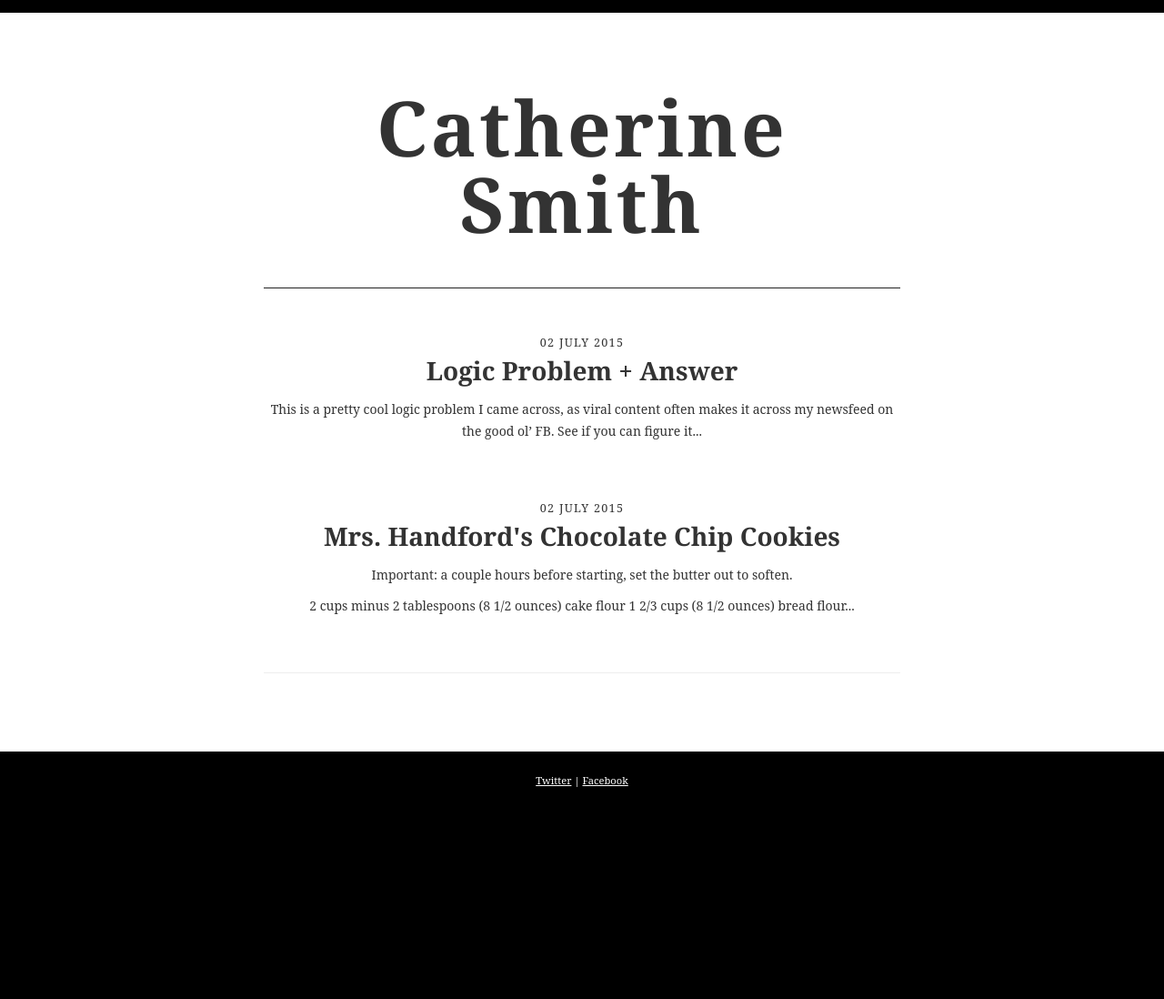
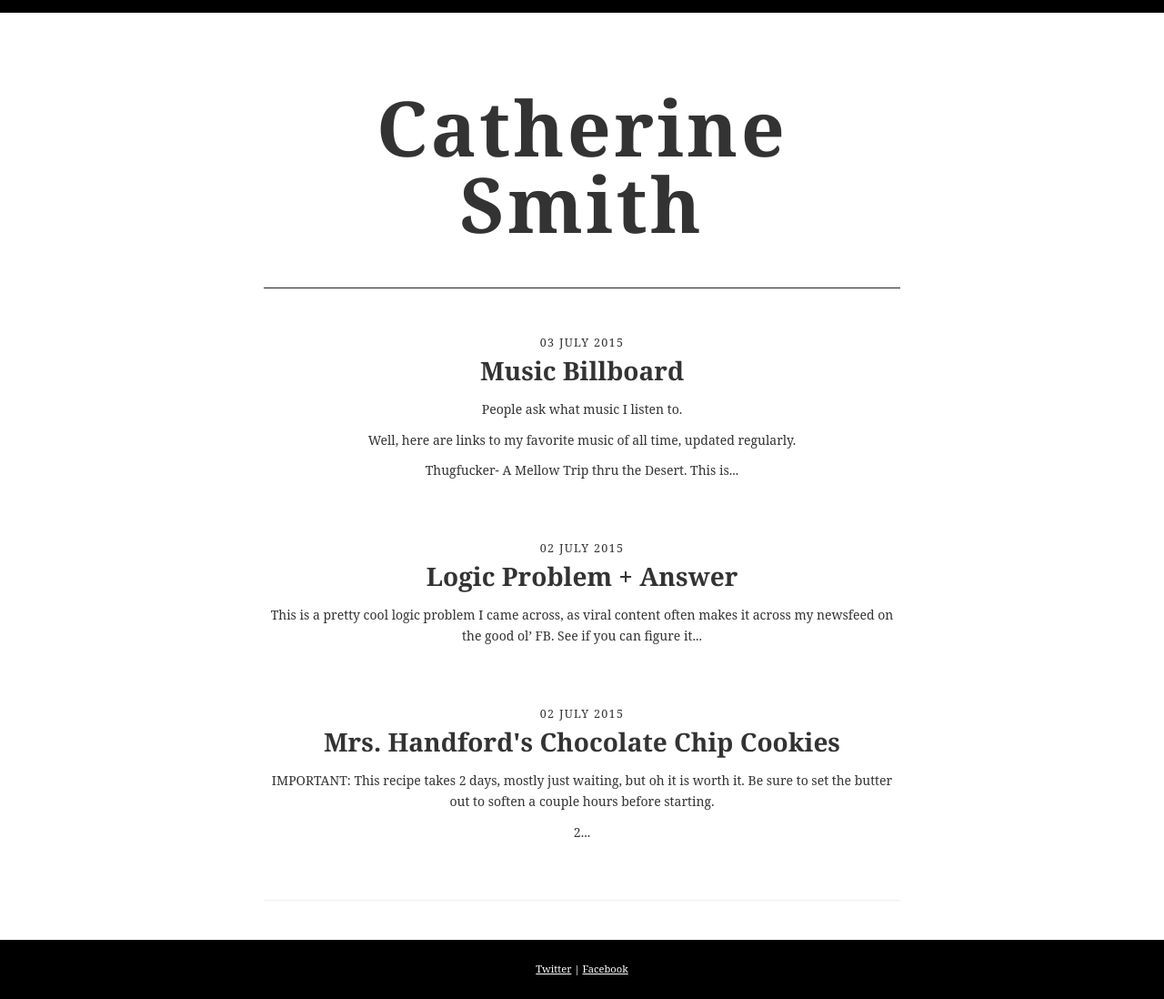
Before and after one commit to eastandwestwind/notes, a Jekyll site: the page built from index.html, in a window 1280 px wide. Shown: the whole page at 91% size. Built offline with Jekyll 4.4.1, drawn with Linux system fonts in a browser that asks for light colours; some web fonts are replaced; the list of posts is cut into pages by our own code; before the commit the page ends 900 px from its top, so only the background shows below that.

Commit message:
added music billboard

```diff
--- a/_posts/2015-07-02-chocolatechip.md
+++ b/_posts/2015-07-02-chocolatechip.md
@@ -3,7 +3,7 @@ layout: post_page
 title: Mrs. Handford's Chocolate Chip Cookies
 ---
 
-Important: a couple hours before starting, set the butter out to soften.
+IMPORTANT: This recipe takes 2 days, mostly just waiting, but oh it is worth it. Be sure to set the butter out to soften a couple hours before starting.
 
 2 cups minus 2 tablespoons (8 1/2 ounces) cake flour
 1 2/3 cups (8 1/2 ounces) bread flour
--- /dev/null
+++ b/_posts/2015-07-03-music.md
@@ -0,0 +1,22 @@
+---
+layout: post_page
+title: Music Billboard
+---
+
+People ask what music I listen to.
+
+Well, here are links to my favorite music of all time, updated regularly.
+
+<a href="https://soundcloud.com/thugfucker/a-mellow-trip-thru-the-desert">Thugfucker- A Mellow Trip thru the Desert</a>. This is a compilation of tracks put together in quite coherently.
+
+<a href="https://www.youtube.com/watch?v=sDI6HTR9arA">Blackmill Feat. Veela - Let It Be</a>. This is a chill melodic dubstep piece.
+
+<a href="https://www.youtube.com/watch?v=m7Eeeh1IqVE&index=7&list=FLwuJBr3NfueLvMF6WP6Vpxg">J.S. Bach: Prelude BWV 998</a>. This work is, here, played on a lute. Fantastic bass, don't you say?
+
+<a href="https://www.youtube.com/watch?v=foWxoMsl2hI&list=FLwuJBr3NfueLvMF6WP6Vpxg&index=8">Dave Stovall- Dave is in a Meeting</a>. I found this by watching a marimba piece on youtube, then contacted Dave, who said the marimba piece was an arrangement of this, a work for electric guitar and full string orchestra. If you're interested, the marimba piece is <a href="https://www.youtube.com/watch?v=kdtmXYa6lz8">here</a>.
+
+<a href="https://www.youtube.com/watch?v=jD7VKUSl6NU&index=9&list=FLwuJBr3NfueLvMF6WP6Vpxg">Antonio de Cabezon - Diferencias sobre la Pavana Italiana - Amaya Fernandez Pozuelo</a>. This is a really awesome piece performed on harpsichord.
+
+<a href="https://www.youtube.com/watch?v=kt43oK__LC0&index=102&list=FLwuJBr3NfueLvMF6WP6Vpxg">Victor Wooten- More Love</a>. Check out his seamless guitar skills. Really nostalgic song for me.
+
+<a href="https://www.youtube.com/watch?v=iNJTRhtgIFA">Beautiful arabian chillout - Lost In The Desert (mixed by SpringLady)</a>. Not the best mix in terms of general artistry, but I do love the songs in this compilation.
```
Also changed, not shown: _posts/2015-07-02-logicproblem.md (+1 -1 lines), 1 other file.
